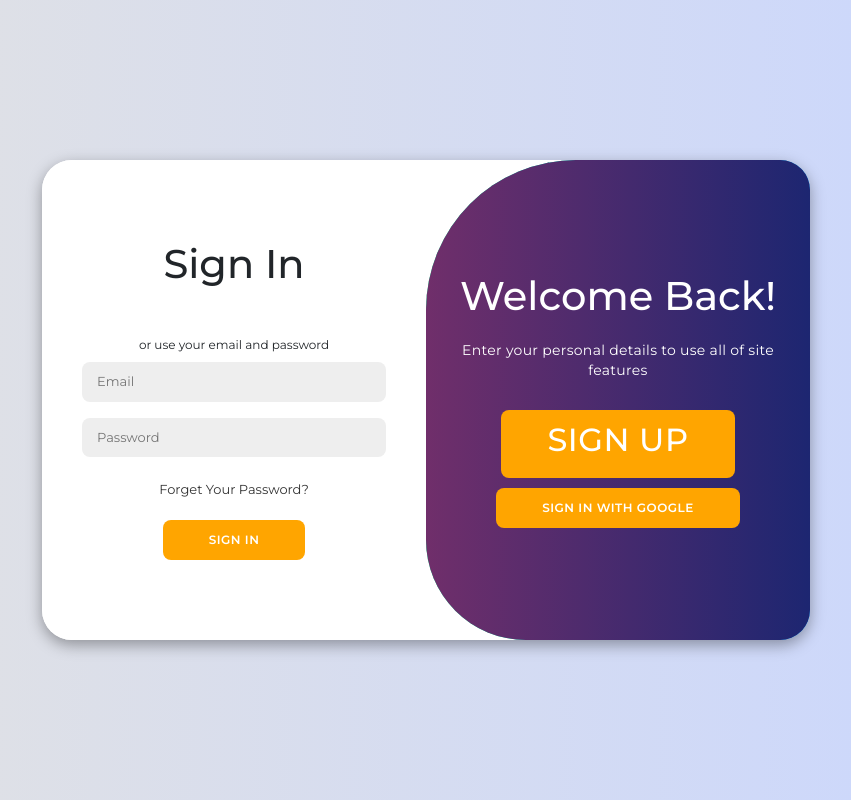
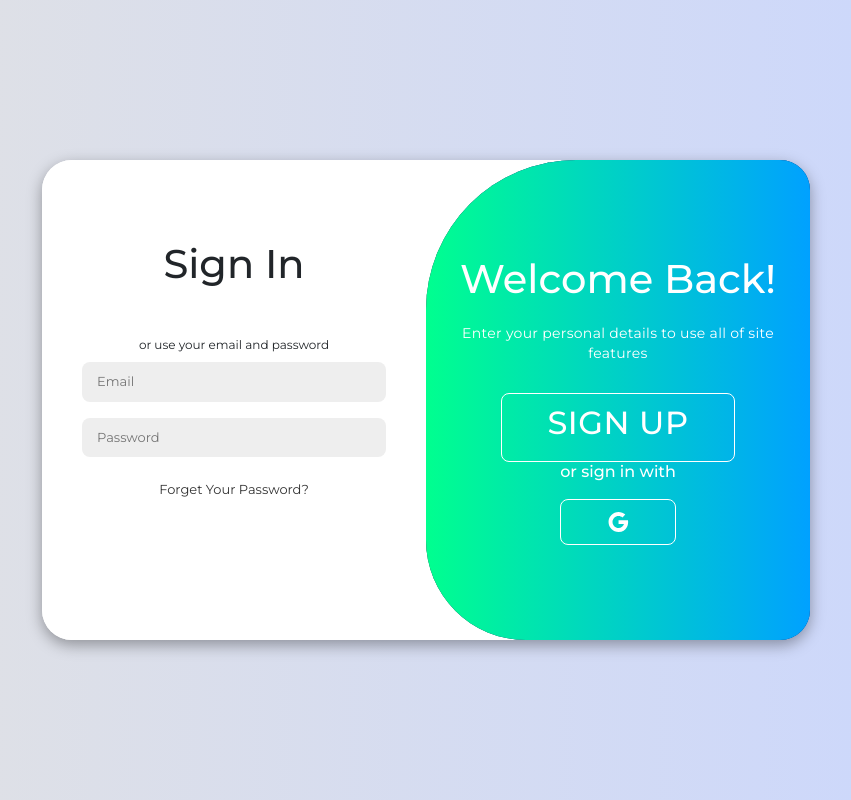
Before and after one commit to haythembensouissi/DonAction, a Next.js app in the folder client/: page / in a window 1280 px wide. Shown: the whole page, without its empty margins (214-1065 px from the left). Built offline with nearby package versions, Linux system fonts and the light colour scheme; no server answers.

Commit message:
styling toggle component

```diff
--- a/client/package.json
+++ b/client/package.json
@@ -9,6 +9,9 @@
     "lint": "next lint"
   },
   "dependencies": {
+    "@emotion/react": "^11.11.3",
+    "@emotion/styled": "^11.11.0",
+    "@mui/icons-material": "^5.15.11",
     "axios": "^0.24.0",
     "bootstrap": "^5.3.3",
     "cloudinary": "^2.0.1",
--- a/client/src/app/components/SignUpForm.jsx
+++ b/client/src/app/components/SignUpForm.jsx
@@ -60,12 +60,9 @@ const SignUpForm = () => {
     }
   };
   return (
-    <div className="form-container sign-in" style={{marginTop:"25%"}}>
+    <div className="form-container sign-in" style={{marginTop:"31%"}}>
       <form>
         <h1>Create Account</h1>
-        <div className="social-icons">
-          {/* Social icons can be placed here */}
-        </div>
         <span>or use your email for registration</span>
         <input onChange={(e)=>setfirstname(e.target.value)} value={firstname} type="text" placeholder="F-Name" />
         <input onChange={(e)=>setlastname(e.target.value)} value={lastname} type="text" placeholder="L-Name" />
--- a/client/src/app/components/styles.css
+++ b/client/src/app/components/styles.css
@@ -47,11 +47,11 @@ body{
 }
 
 .cont button{
-    background-color: orange;
+    background-color: transparent;
     color: #fff;
     font-size: 12px;
     padding: 10px 45px;
-    border: 1px solid transparent;
+    border: 1px solid ;
     border-radius: 8px;
     font-weight: 600;
     letter-spacing: 0.5px;
--- a/client/src/app/components/toggleForms.jsx
+++ b/client/src/app/components/toggleForms.jsx
@@ -4,8 +4,8 @@ import SignInForm from './SignInForm';
 import SignUpForm from './SignUpForm';
 import "./styles.css"
 import {motion} from "framer-motion"
+import GoogleIcon from "@mui/icons-material/Google"
 import { useSession, SessionProvider, signIn } from 'next-auth/react';
-
 const ToggleForms = () => {
   const [login, setLogin] = useState(true);
   const [isAnimating, setIsAnimating] = useState(false);
@@ -47,7 +47,9 @@ const ToggleForms = () => {
         transition={{ duration: 0.5 }}
       >
         <motion.div className="toggle">
-          <motion.div className="toggle-panel toggle-right">
+          <motion.div  initial={{ x: 0, background: "linear-gradient(to right, #C33764, #1D2671)"}}
+        animate={{ background: isAnimating ? "linear-gradient(to right, #C33764, #1D2671)" : "linear-gradient(to left, #00a1ff, #00ff8f)"}}
+          transition={{ duration: 0.5 }} className="toggle-panel toggle-right">
             {!login ? (
               <div>
                 <h1>Welcome, Friend!</h1>
@@ -60,7 +62,10 @@ const ToggleForms = () => {
               </div>
             )}
             <button onClick={() => viewLogin(!login)}>{login ? <h2>Sign up</h2> : <h2>Sign in</h2>}</button>
-            <button onClick={async()=>await signIn("google")}>Sign in with Google</button> {/* Add Google sign-in button */}
+            <h6>or sign in with </h6>
+            <button onClick={async()=>await signIn("google")}>
+              <GoogleIcon/>
+            </button> {/* Add Google sign-in button */}
           </motion.div>
           <div className="toggle-panel toggle-left">
             <button onClick={() => viewLogin(!login)}>Sign In</button>
```
